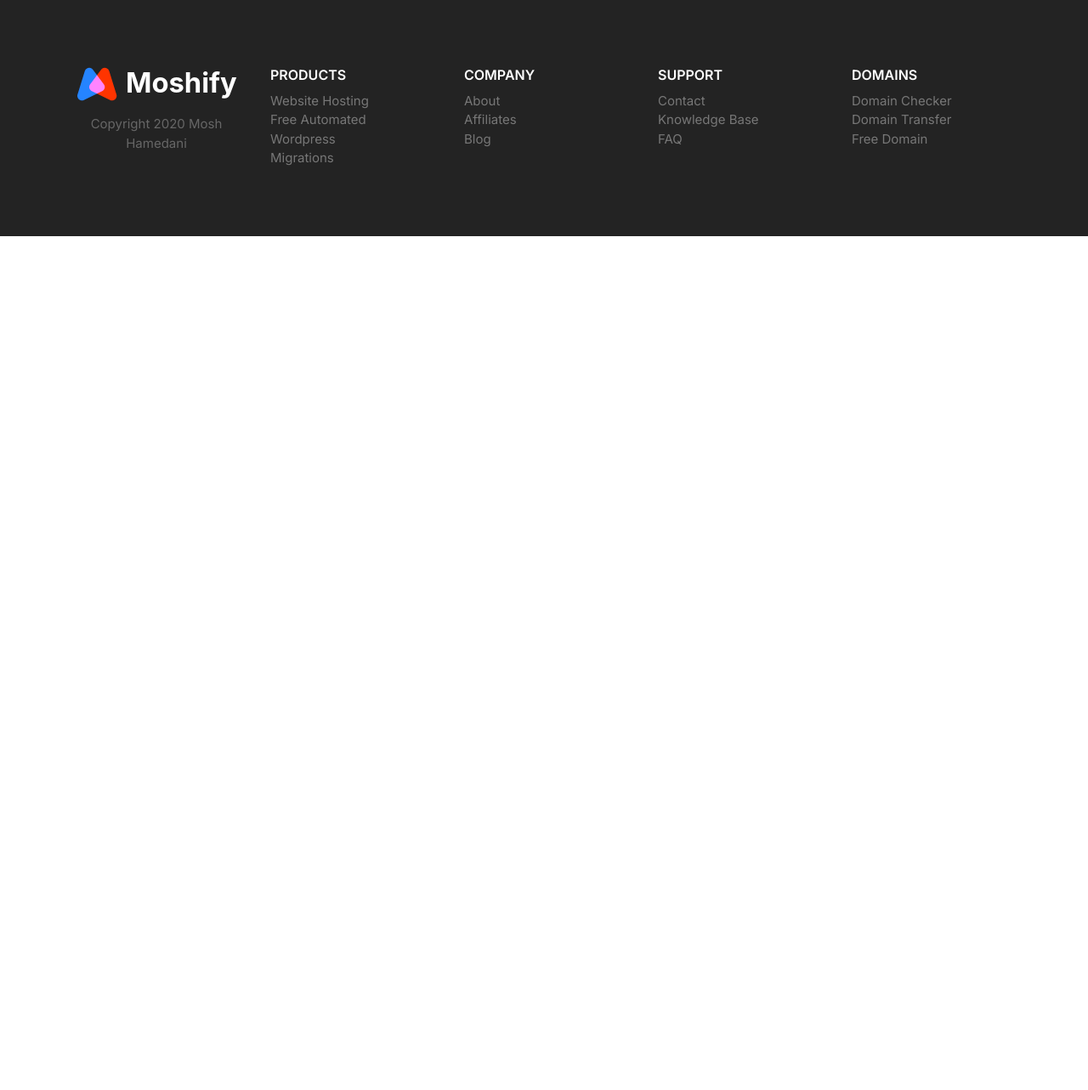
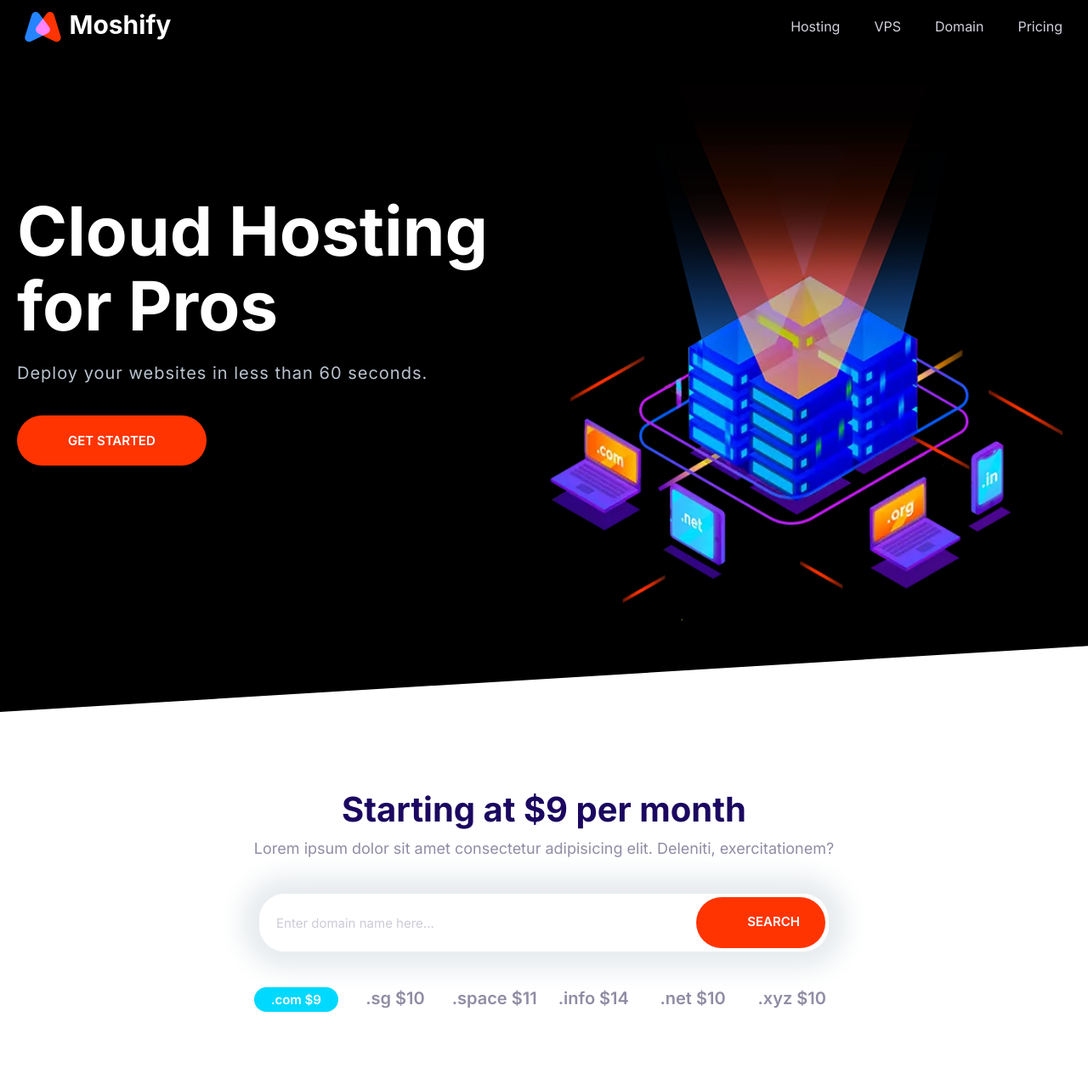
Before and after one commit to Toml76/tmosh3, a plain HTML site: page index.html in a window 1280 px wide. Shown: the whole page at 85% size. Before the commit the page ends 800 px from the top, so only its background shows below. Drawn offline with Linux system fonts and the light colour scheme.

Commit message:
putting it together part 1

```diff
--- a/index.html
+++ b/index.html
@@ -13,74 +13,69 @@
     <link rel="stylesheet" href="css/styles.css" />
   </head>
   <body>
-    <footer class="block block--dark footer">
-      <div class="container grid footer__sections">
-        <section class="collapsible collapsible--expanded footer__section">
-          <header class="collapsible__header">
-            <h2 class="collapsible__heading footer__heading">Products</h2>
-            <svg class="icon icon--white collapsible__chevron">
-              <use xlink:href="images/sprite.svg#chevron"></use>
+    <header>
+      <nav class="nav collapsible">
+        <a class="nav__brand" href="/"><img src="images/logo.svg" alt="" /></a>
+        <svg class="icon icon--white nav__toggler">
+          <use xlink:href="images/sprite.svg#menu"></use>
         </svg>
+        <ul class="list nav__list collapsible__content">
+          <li class="nav__item"><a href="#">Hosting</a></li>
+          <li class="nav__item"><a href="#">VPS</a></li>
+          <li class="nav__item"><a href="#">Domain</a></li>
+          <li class="nav__item"><a href="#">Pricing</a></li>
+        </ul>
+      </nav>
     </header>
-          <div class="collapsible__content">
-            <ul class="list">
-              <li><a href="#">Website Hosting</a></li>
-              <li><a href="#">Free Automated Wordpress</a></li>
-              <li><a href="#">Migrations</a></li>
-            </ul>
+    <section class="block block--dark block--skewed-left hero">
+      <div class="contaier grid grid--1x2">
+        <header class="block__header hero__content">
+          <h1 class="block__heading">Cloud Hosting for Pros</h1>
+          <p class="hero__tagline">
+            Deploy your websites in less than 60 seconds.
+          </p>
+          <a href="" class="btn btn--accent btn--stretched">Get Started</a>
+        </header>
+        <picture>
+          <source
+            type="image/webp"
+            srcset="images/banner.webp 1x, images/banner@2x.webp 2x" />
+          <source
+            type="image/png"
+            srcset="images/banner.png 1x, images/banner@2x.png 2x" />
+          <img class="hero__image" src="images/banner.png" alt=""
+        /></picture>
       </div>
     </section>
-        <section class="collapsible footer__section">
-          <header class="collapsible__header">
-            <h2 class="collapsible__heading footer__heading">Company</h2>
-            <svg class="icon icon--white collapsible__chevron">
-              <use xlink:href="images/sprite.svg#chevron"></use>
-            </svg>
+    <section class="block container block-domain">
+      <header class="block__header">
+        <h2>Starting at $9 per month</h2>
+        <p>
+          Lorem ipsum dolor sit amet consectetur adipisicing elit. Deleniti,
+          exercitationem?
+        </p>
       </header>
-          <div class="collapsible__content">
-            <ul class="list">
-              <li><a href="#">About</a></li>
-              <li><a href="#">Affiliates</a></li>
-              <li><a href="#">Blog</a></li>
+      <div class="input-group">
+        <input
+          type="text"
+          class="input"
+          placeholder="Enter domain name here..."
+        />
+        <button class="btn btn--accent">
+          <svg class="icon icon--white">
+            <use xlink:href="images/sprite.svg#search"></use></svg
+          >Search
+        </button>
+      </div>
+      <ul class="list block-domain__prices">
+        <li><span class="badge badge--secondary">.com $9</span></li>
+        <li>.sg $10</li>
+        <li>.space $11</li>
+        <li>.info $14</li>
+        <li>.net $10</li>
+        <li>.xyz $10</li>
       </ul>
-          </div>
     </section>
-        <section class="collapsible footer__section">
-          <header class="collapsible__header">
-            <h2 class="collapsible__heading footer__heading">Support</h2>
-            <svg class="icon icon--white collapsible__chevron">
-              <use xlink:href="images/sprite.svg#chevron"></use>
-            </svg>
-          </header>
-          <div class="collapsible__content">
-            <ul class="list">
-              <li><a href="#">Contact</a></li>
-              <li><a href="#">Knowledge Base</a></li>
-              <li><a href="#">FAQ</a></li>
-            </ul>
-          </div>
-        </section>
-        <section class="collapsible footer__section">
-          <header class="collapsible__header">
-            <h2 class="collapsible__heading footer__heading">Domains</h2>
-            <svg class="icon icon--white collapsible__chevron">
-              <use xlink:href="images/sprite.svg#chevron"></use>
-            </svg>
-          </header>
-          <div class="collapsible__content">
-            <ul class="list">
-              <li><a href="#">Domain Checker</a></li>
-              <li><a href="#">Domain Transfer</a></li>
-              <li><a href="#">Free Domain</a></li>
-            </ul>
-          </div>
-        </section>
-        <section class="footer__brand">
-          <img src="images/logo.svg" alt="" />
-          <p class="footer__copyright">Copyright 2020 Mosh Hamedani</p>
-        </section>
-      </div>
-    </footer>
     <script src="js/main.js"></script>
   </body>
 </html>
```
Lines whose indentation alone changed are shown as unchanged.
